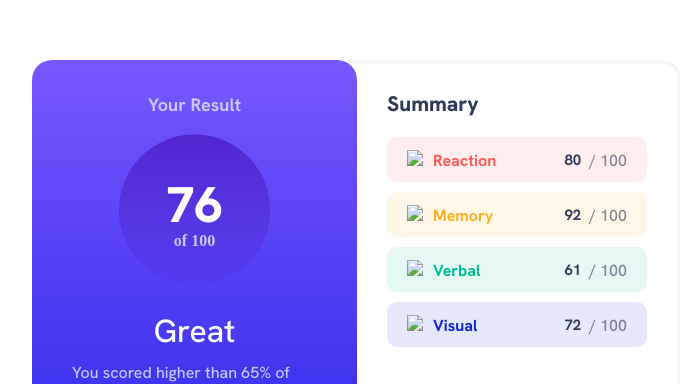
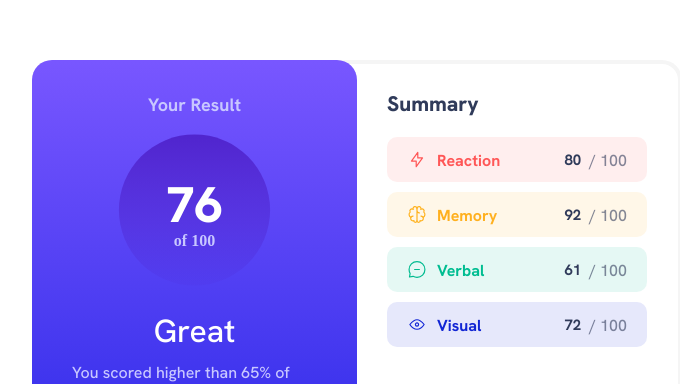
Before and after one commit to Claire-101/Front-end-mentor-challenges, a plain HTML site: page result summary/index.html in a window 1280 px wide. Shown: the part 130-514 px from the top of the page, without its empty margins (283-963 px from the left). Drawn offline with Linux system fonts and the light colour scheme.

Commit message:
Update index.html

```diff
--- a/result summary/index.html
+++ b/result summary/index.html
@@ -25,14 +25,14 @@
                  <label>Summary</label>
 
                  <div id="box1">
-                    <img src="images/icon-reaction.svg"> <p id="text" style="color:hsl(0, 100%, 67%) ;">Reaction</p>
+                    <img src="icon-reaction.svg"> <p id="text" style="color:hsl(0, 100%, 67%) ;">Reaction</p>
                     <span class="score">
                         <p>80</p> / 100
                     </span>
                  </div>
 
                  <div id="box2">
-                    <img src="images/icon-memory.svg">
+                    <img src="icon-memory.svg">
                     <p id="text" style="color: hsl(39, 100%, 56%) ;"> Memory</p>
                     <span class="score">
                          <p>92</p>/ 100
@@ -40,7 +40,7 @@
                  </div>
 
                  <div id="box3">
-                    <img src="images/icon-verbal.svg">
+                    <img src="icon-verbal.svg">
                      <p id="text" style="color:hsl(166, 100%, 37%) ;"> Verbal</p>
                      <span class="score">
                      <p>61</p>/ 100
@@ -48,7 +48,7 @@
 
 
                  <div id="box4">
-                    <img src="images/icon-visual.svg">
+                    <img src="icon-visual.svg">
                     <p id="text" style="color: hsl(234, 85%, 45%);"> Visual</p>
                     <span class="score">
                      <p>72</p>/ 100
```
